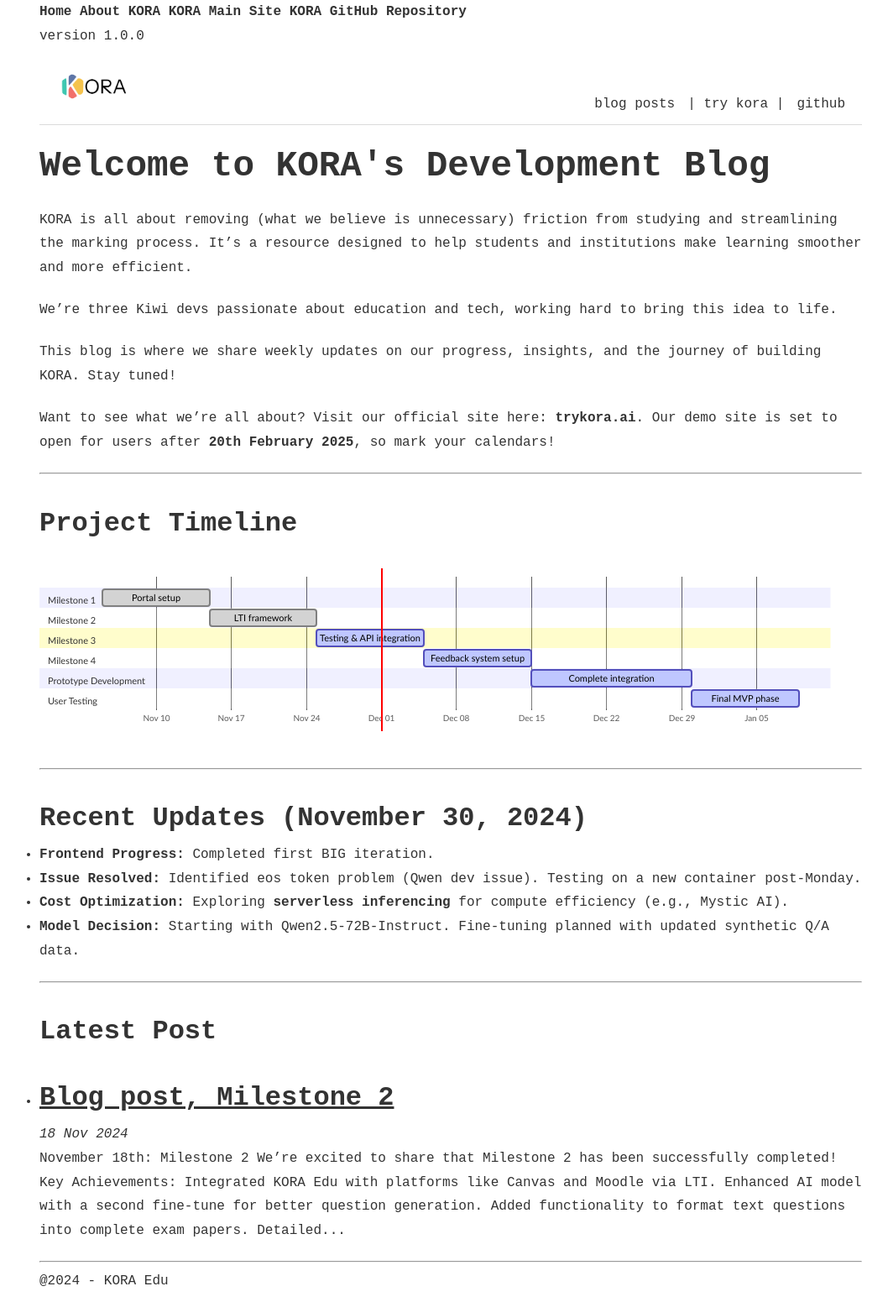
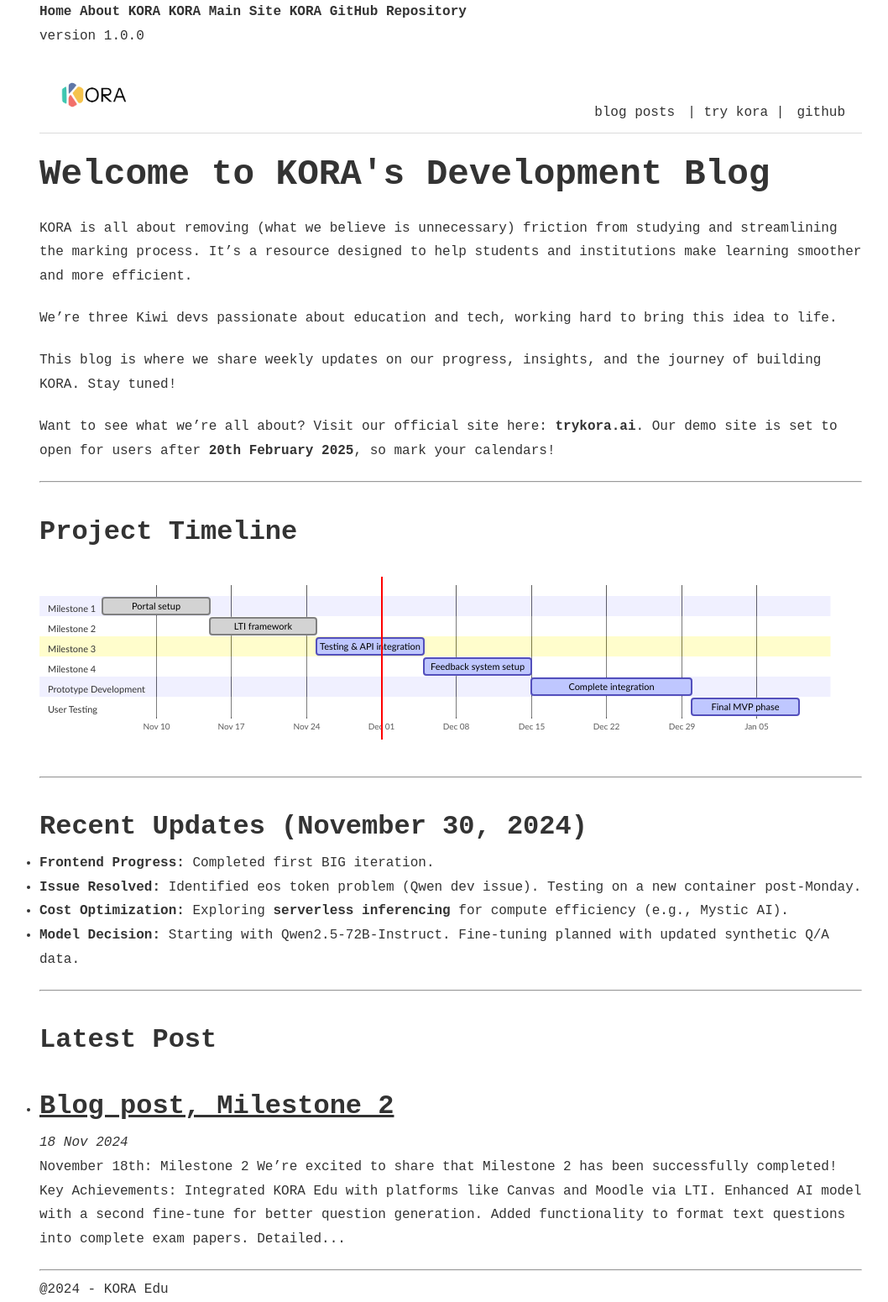
Before and after one commit to kora-edu/kora-edu.github.io, a Jekyll site: the page built from index.html, in a window 1280 px wide. Shown: the whole page at 84% size, without its empty margins (103-1161 px from the left). Built offline with Jekyll 4.4.1, drawn with Linux system fonts in a browser that asks for light colours; the list of posts is cut into pages by our own code.

Commit message:
template

```diff
--- a/_sass/layout.scss
+++ b/_sass/layout.scss
@@ -37,7 +37,7 @@
   display: inline-block !important; /* Prevent block-level behavior */
   object-fit: contain !important; /* Ensure proper scaling */
   margin-right: 20px; /* Add spacing between logo and links */
-  margin-top: 10px; /* Move the logo down slightly */
+  margin-top: 20px; /* Move the logo down slightly */
   flex-shrink: 0; /* Prevent shrinking in flexbox */
   flex-grow: 0; /* Prevent growing in flexbox */
 }
@@ -75,7 +75,7 @@
   }
 
   .header-logo {
-    margin-bottom: 10px; /* Add spacing below the logo */
+    margin-bottom: 2px; /* Add spacing below the logo */
     height: 40px; /* Reduce logo height for smaller screens */
   }
 }
```
